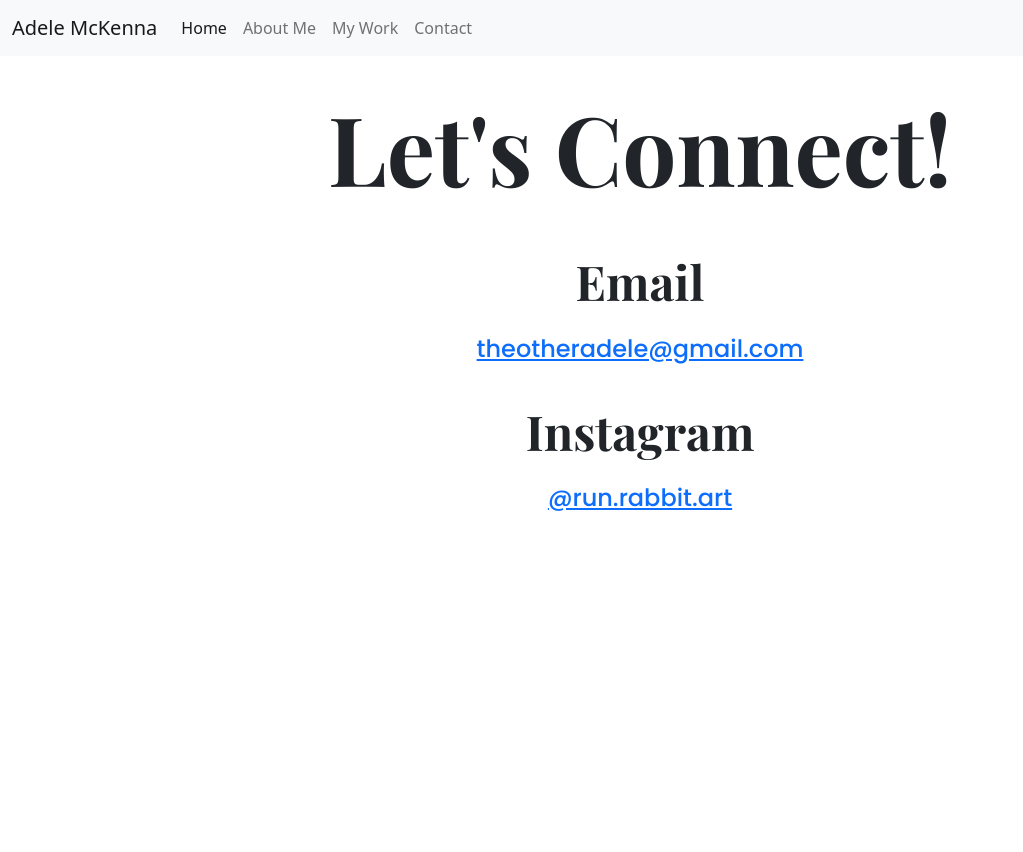
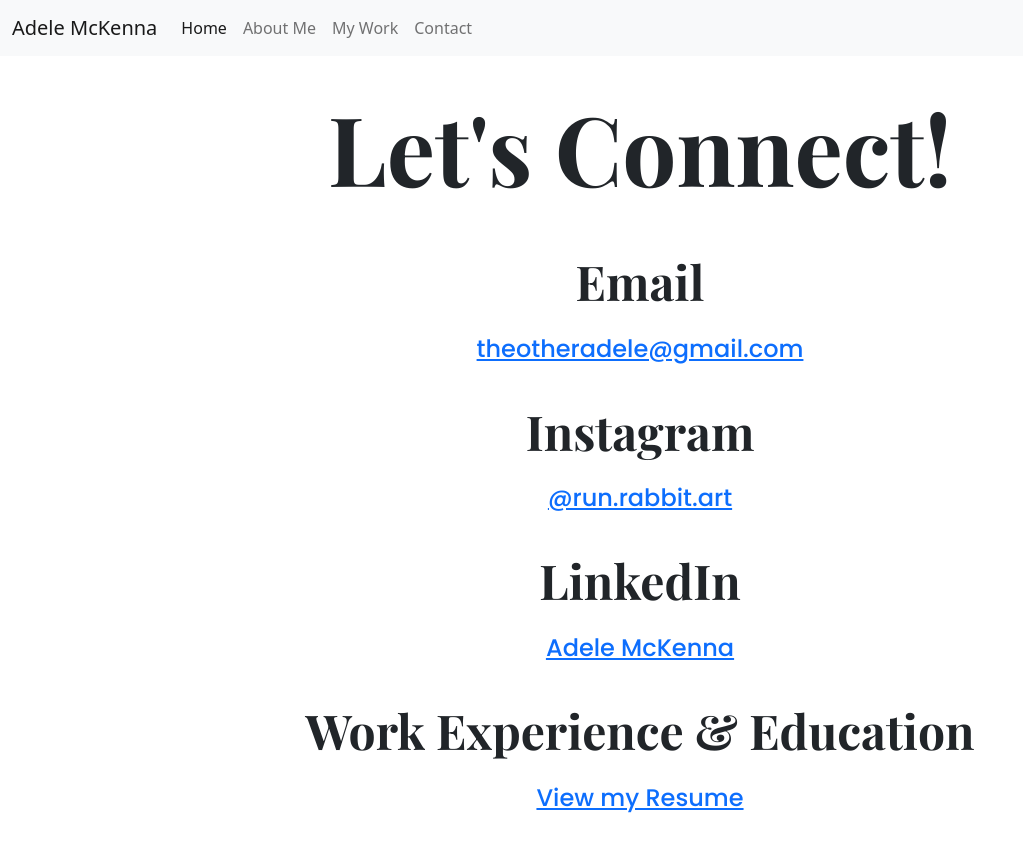
Before and after one commit to space-ventura/Portfolio-project, a plain HTML site: page contact.html in a window 1280 px wide. Shown: the whole page, without its empty margins (0-1023 px from the left). Before the commit the page ends 800 px from the top, so only its background shows below. Drawn offline with nearby package versions, Linux system fonts and the light colour scheme.

Commit message:
Project Setup

```diff
--- a/contact.html
+++ b/contact.html
@@ -75,6 +75,14 @@
       <p class="contact-text">
  <a href="https://www.instagram.com/run.rabbit.art/" target="_blank">@run.rabbit.art</a>
       </p>
+       <h2>LinkedIn</h2>
+      <p class="contact-text">
+ <a href="https://www.linkedin.com/in/adele-mckenna/" target="_blank">Adele McKenna</a>
+      </p>
+       <h2>Work Experience & Education</h2>
+      <p class="contact-text">
+ <a href="https://docs.google.com/document/d/1RnvtLzIDTcnp6iXfyfKNf1SLbg_qpFf6E4cb5tiPx6w/edit?usp=sharing" target="_blank">View my Resume</a>
+      </p>
     </div>
   </body>
 </html>
```
Also changed, not shown: about.html (+1 -1 lines), Screen Shot 2023-10-30 at 11.42.18 PM.png (added), 2 other files.
